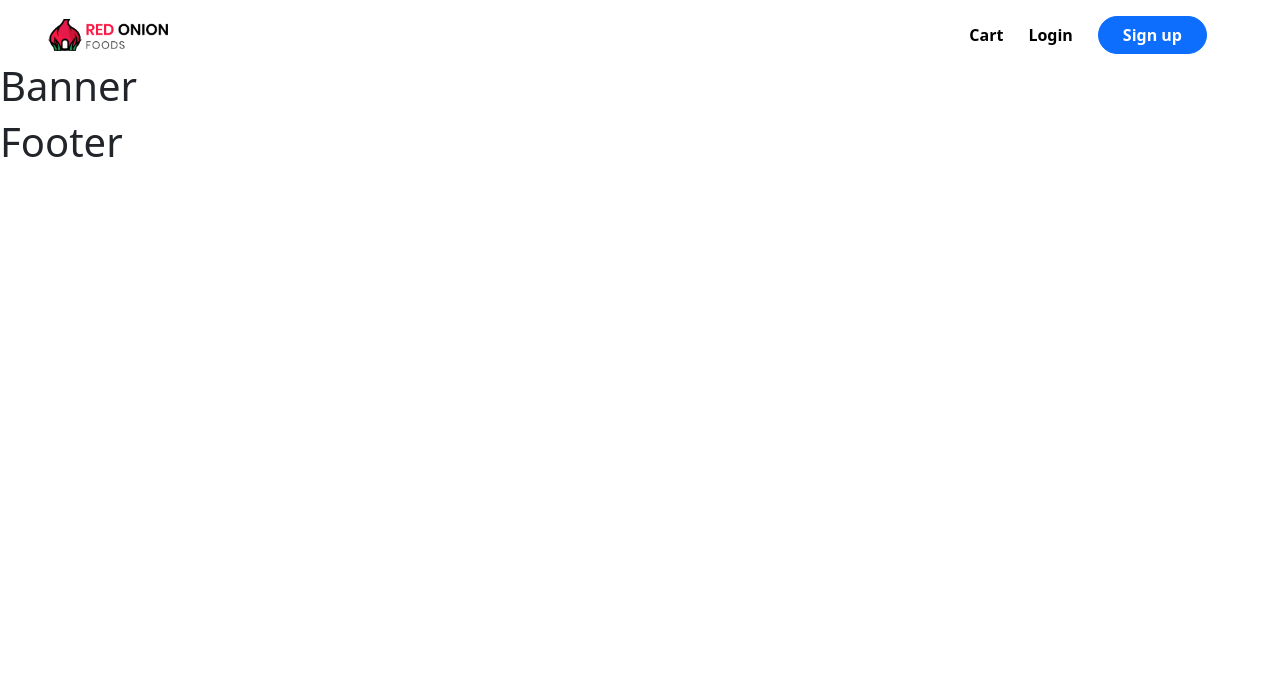
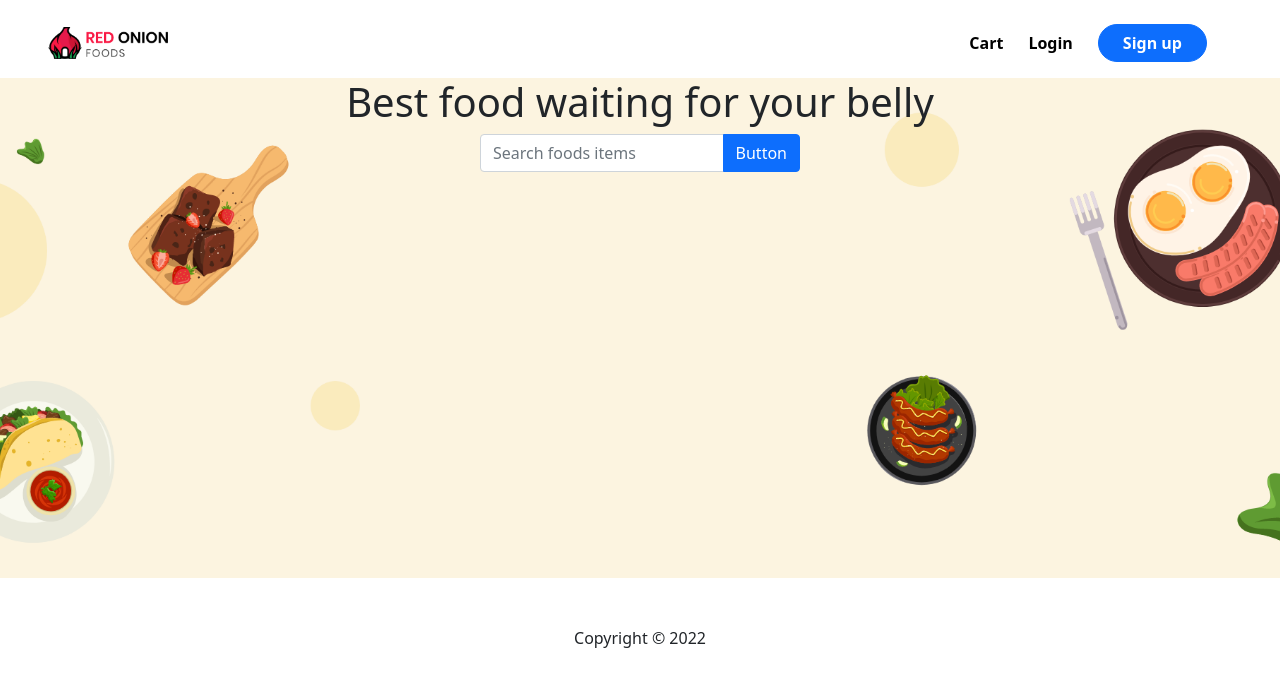
Before and after one commit to mdmehedihasan212/red-onion-resturant, a React (Create React App) app: page / in a window 1280 px wide. Shown: the top 686 px of the page. Built offline with nearby package versions, Linux system fonts and the light colour scheme.

Commit message:
add banner img

```diff
--- /dev/null
+++ b/src/Pages/Home/Banner/Banner.css
@@ -0,0 +1,7 @@
+.banner {
+    background-image: url('../../../Assets/images/bannerbackground.png');
+    background-repeat: no-repeat;
+    height: 500px;
+    background-position: top;
+    background-size: cover;
+}
--- a/src/Pages/Home/Banner/Banner.js
+++ b/src/Pages/Home/Banner/Banner.js
@@ -1,9 +1,16 @@
 import React from 'react';
+import './Banner.css';
 
 const Banner = () => {
     return (
-        <div>
-            <h1>Banner</h1>
+        <div className='banner'>
+            <article>
+                <h1 className='text-center'>Best food waiting for your belly</h1>
+                <div className="input-group mx-auto w-25">
+                    <input type="text" className="form-control" placeholder="Search foods items" />
+                    <button className="btn btn-primary" type="button">Button</button>
+                </div>
+            </article>
         </div>
     );
 };
--- a/src/Pages/Shared/Footer/Footer.js
+++ b/src/Pages/Shared/Footer/Footer.js
@@ -2,9 +2,9 @@ import React from 'react';
 
 const Footer = () => {
     return (
-        <div>
-            <h1>Footer</h1>
-        </div>
+        <footer>
+            <p className='text-center mt-5'>Copyright &copy; 2022</p>
+        </footer>
     );
 };
 
--- a/src/Pages/Shared/Header/Header.js
+++ b/src/Pages/Shared/Header/Header.js
@@ -5,7 +5,7 @@ import './Header.css';
 
 const Header = () => {
     return (
-        <header className='d-flex px-5 mt-2 justify-content-between align-items-center'>
+        <header className='d-flex px-5 mt-3 mb-2 justify-content-between align-items-center'>
             <div className="logo-section">
                 <img src={logo} alt="" />
             </div>
```
Also changed, not shown: src/index.css (line endings or trailing spaces).
